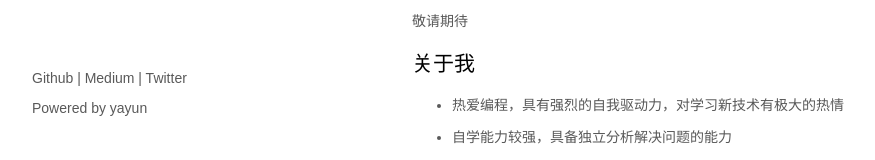
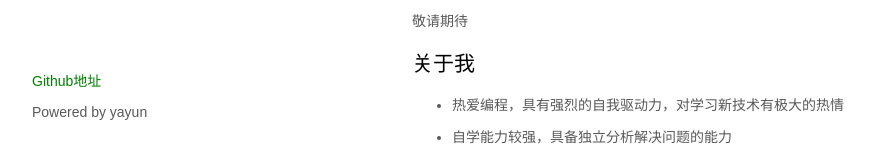
Before and after one commit to yayunlee/resume, a plain HTML site: page index.html in a window 1280 px wide. Shown: the part 444-604 px from the top of the page, without its empty margins (158-1033 px from the left). Drawn offline with Linux system fonts and the light colour scheme.

Commit message:
complete

```diff
--- a/index.html
+++ b/index.html
@@ -39,7 +39,7 @@
       <p>感谢您花时间阅读我的简历，期待有机会与您共事。</p>
     </section>
     <footer>
-      <p>Github | Medium | Twitter</p>
+      <p><a href="https://github.com/yayunlee" target="_blank">Github地址</a></p>
       <p>Powered by yayun</p>
     </footer>
   </body>
```
